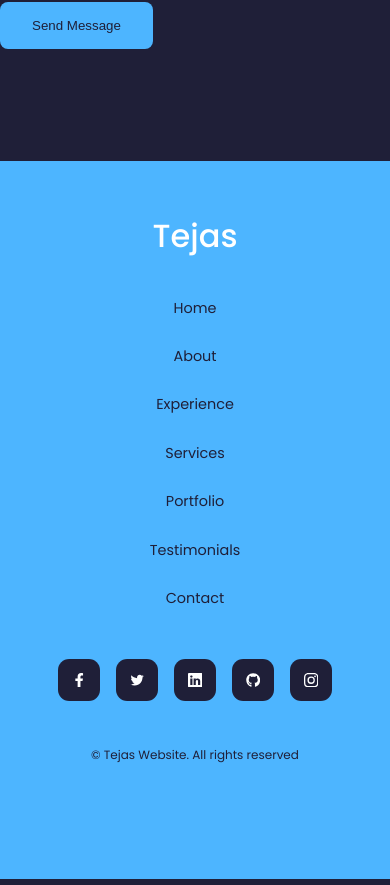
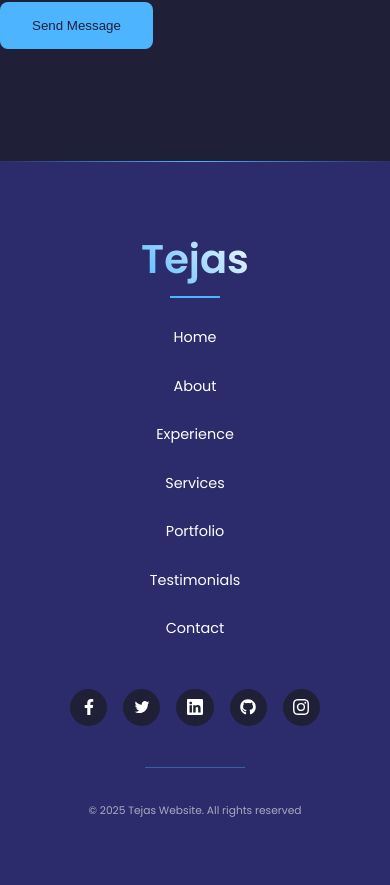
Before and after one commit to TejasBadhe07/www.tejasbadheportfolio.com, a React (Create React App) app: page / in a window 390 px wide. Shown: the part 10896-11781 px from the top of the page. Built offline with nearby package versions, Linux system fonts and the light colour scheme; no server answers.

Commit message:
updated footer color

```diff
--- a/src/components/footer/Footer.jsx
+++ b/src/components/footer/Footer.jsx
@@ -2,15 +2,23 @@ import React from 'react';
 import './footer.css';
 import { FaFacebookF } from 'react-icons/fa';
 import { IoLogoTwitter } from 'react-icons/io';
-import {BsLinkedin} from 'react-icons/bs'
-import {FaGithub} from 'react-icons/fa'
-import {BsInstagram} from 'react-icons/bs'
-
+import { BsLinkedin } from 'react-icons/bs';
+import { FaGithub } from 'react-icons/fa';
+import { BsInstagram } from 'react-icons/bs';
+import { motion } from 'framer-motion';
 
 const Footer = () => {
   return (
     <footer>
-      <buttton href="#" className='footer__logo'>Tejas</buttton>
+      <motion.a
+        href="#"
+        className='footer__logo'
+        whileHover={{ scale: 1.05 }}
+        whileTap={{ scale: 0.95 }}
+      >
+        Tejas
+      </motion.a>
+
       <ul className='permalinks'>
         <li><a href="#home">Home</a></li>
         <li><a href="#about">About</a></li>
@@ -22,25 +30,55 @@ const Footer = () => {
       </ul>
 
       <div className='footer__socials'>
-        <a href="https://m.facebook.com/tejas.badhe.756/e" target='_blank' rel="noopener noreferrer">
-            <FaFacebookF />
-        </a>
-        <a href="https://x.com/TejasBadhe07" target='_blank' rel="noopener noreferrer">
-            <IoLogoTwitter />
-        </a>
-        <a href="https://www.linkedin.com/in/tejasbadhe07/" target="_blank" rel="noopener noreferrer">
-             <BsLinkedin/>
-         </a>
-         <a href="https://github.com/TejasBadhe07" target="_blank" rel="noopener noreferrer">
-             <FaGithub/>
-         </a>
-         <a href="https://www.instagram.com/tejasbadhe07" target="_blank" rel="noopener noreferrer">
-             <BsInstagram/>
-         </a>
-    </div>
+        <motion.a
+          href="https://m.facebook.com/tejas.badhe.756/e"
+          target='_blank'
+          rel="noopener noreferrer"
+          whileHover={{ y: -5 }}
+          whileTap={{ scale: 0.95 }}
+        >
+          <FaFacebookF />
+        </motion.a>
+        <motion.a
+          href="https://x.com/TejasBadhe07"
+          target='_blank'
+          rel="noopener noreferrer"
+          whileHover={{ y: -5 }}
+          whileTap={{ scale: 0.95 }}
+        >
+          <IoLogoTwitter />
+        </motion.a>
+        <motion.a
+          href="https://www.linkedin.com/in/tejasbadhe07/"
+          target="_blank"
+          rel="noopener noreferrer"
+          whileHover={{ y: -5 }}
+          whileTap={{ scale: 0.95 }}
+        >
+          <BsLinkedin />
+        </motion.a>
+        <motion.a
+          href="https://github.com/TejasBadhe07"
+          target="_blank"
+          rel="noopener noreferrer"
+          whileHover={{ y: -5 }}
+          whileTap={{ scale: 0.95 }}
+        >
+          <FaGithub />
+        </motion.a>
+        <motion.a
+          href="https://www.instagram.com/tejasbadhe07"
+          target="_blank"
+          rel="noopener noreferrer"
+          whileHover={{ y: -5 }}
+          whileTap={{ scale: 0.95 }}
+        >
+          <BsInstagram />
+        </motion.a>
+      </div>
 
       <div className='footer__copyright'>
-        <small>&copy; Tejas Website. All rights reserved</small>
+        <small>&copy; {new Date().getFullYear()} Tejas Website. All rights reserved</small>
       </div>
     </footer>
   );
--- a/src/components/footer/footer.css
+++ b/src/components/footer/footer.css
@@ -1,20 +1,58 @@
 footer {
-    background: var(--color-primary);
-    padding: 3rem 0;
+    background: var(--color-bg-variant);
+    padding: 4rem 0 2rem;
     text-align: center;
     font-size: 0.9rem;
     margin-top: 7rem;
+    position: relative;
+    overflow: hidden;
 }
 
-footer a{
-    color: var(--color-bg);
+footer::before {
+    content: '';
+    position: absolute;
+    top: 0;
+    left: 0;
+    width: 100%;
+    height: 1px;
+    background: linear-gradient(
+        90deg,
+        transparent,
+        var(--color-primary),
+        transparent
+    );
+}
+
+footer a {
+    color: var(--color-white);
+    transition: var(--transition);
 }
 
 .footer__logo {
-    font-size: 2rem;
-    font-weight: 500;
+    font-size: 2.5rem;
+    font-weight: 600;
     margin-bottom: 2rem;
     display: inline-block;
+    background: linear-gradient(45deg, var(--color-primary), var(--color-white));
+    -webkit-background-clip: text;
+    -webkit-text-fill-color: transparent;
+    position: relative;
+}
+
+.footer__logo::after {
+    content: '';
+    position: absolute;
+    bottom: -5px;
+    left: 50%;
+    transform: translateX(-50%);
+    width: 50px;
+    height: 2px;
+    background: var(--color-primary);
+    transition: var(--transition);
+}
+
+.footer__logo:hover::after {
+    width: 100px;
 }
 
 .permalinks {
@@ -25,10 +63,30 @@ footer a{
     margin: 0 auto 3rem;
 }
 
+.permalinks a {
+    position: relative;
+    padding: 0.5rem 0;
+}
+
+.permalinks a::after {
+    content: '';
+    position: absolute;
+    bottom: 0;
+    left: 0;
+    width: 0;
+    height: 2px;
+    background: var(--color-primary);
+    transition: var(--transition);
+}
+
+.permalinks a:hover::after {
+    width: 100%;
+}
+
 .footer__socials {
     display: flex;
     justify-content: center;
-    gap: 1rem;
+    gap: 1.5rem;
     margin-bottom: 4rem;
 }
 
@@ -36,22 +94,38 @@ footer a{
     background: var(--color-bg);
     color: var(--color-white);
     padding: 0.8rem;
-    border-radius: 0.7rem;
+    border-radius: 50%;
     display: flex;
     border: 1px solid transparent;
+    transition: var(--transition);
+    font-size: 1.2rem;
 }
 
 .footer__socials a:hover {
     background: transparent;
-    color: var(--color-bg);
-    border-color: var(--color-bg);
+    color: var(--color-primary);
+    border-color: var(--color-primary);
+    transform: translateY(-5px);
 }
 
 .footer__copyright {
-    margin-bottom: 4rem;
-    color: var(--color-bg);
+    margin-bottom: 2rem;
+    color: var(--color-light);
+    font-size: 0.8rem;
+    position: relative;
+    padding-top: 2rem;
 }
 
+.footer__copyright::before {
+    content: '';
+    position: absolute;
+    top: 0;
+    left: 50%;
+    transform: translateX(-50%);
+    width: 100px;
+    height: 1px;
+    background: var(--color-primary-variant);
+}
 
 /* ==================================== MEDIA QUERIES (SMALL DEVICE) ===================================================== */
 @media screen and (max-width:600px) {
@@ -62,5 +136,11 @@ footer a{
 
     .footer__socials {
         margin-bottom: 2.6rem;
+        gap: 1rem;
+    }
+
+    .footer__socials a {
+        padding: 0.6rem;
+        font-size: 1rem;
     }
 }
```
